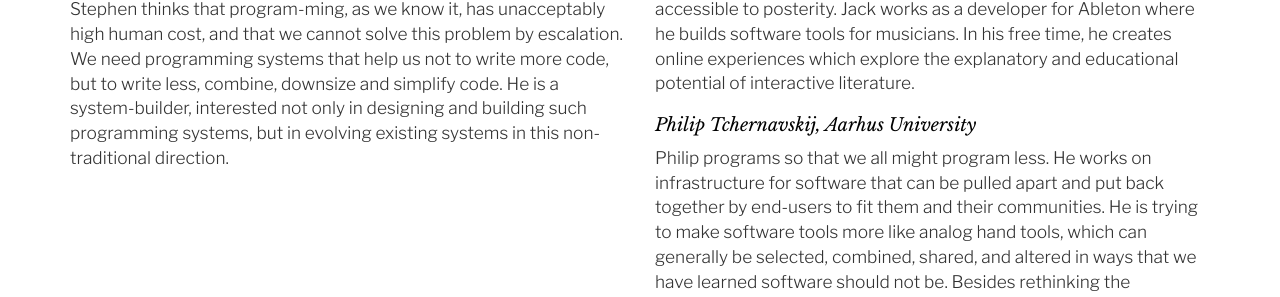
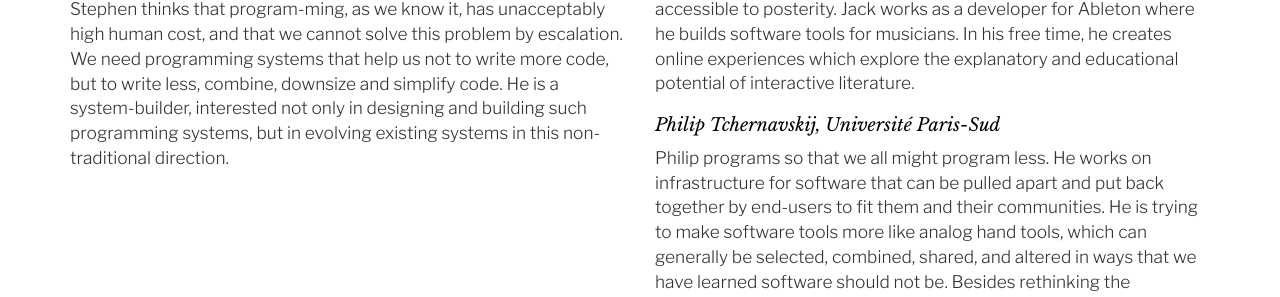
Before and after one commit to shift-society/salon, a Jekyll site: the page built from 2018/index.md, in a window 1280 px wide and 900 px high, scrolled down 2819 px. Shown: the part 146-443 px from the top of the window. Built offline with Jekyll 4.4.1, drawn with Linux system fonts in a browser that asks for light colours; nearby versions of some CDN libraries.

Commit message:
Correct my affiliation.

```diff
--- a/2018/index.md
+++ b/2018/index.md
@@ -190,7 +190,7 @@ as a developer for Ableton where he builds software tools for musicians. In his
 creates online experiences which explore the explanatory and educational potential of
 interactive literature.
 
-#### Philip Tchernavskij, Aarhus University
+#### Philip Tchernavskij, Université Paris-Sud
 Philip programs so that we all might program less. He works on infrastructure for software that
 can be pulled apart and put back together by end-users to fit them and their communities. He is
 trying to make software tools more like analog hand tools, which can generally be selected,
```
